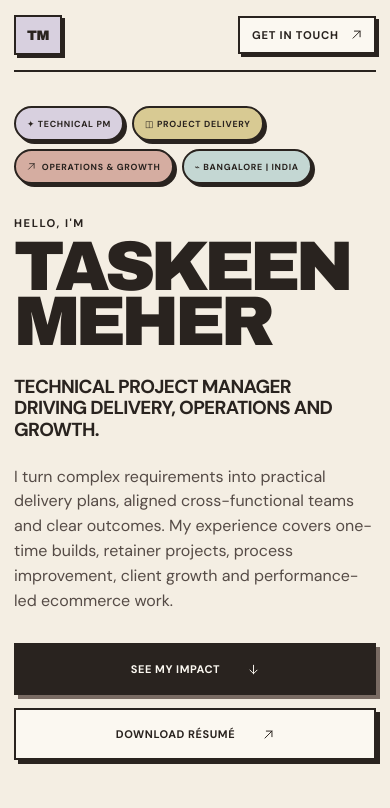
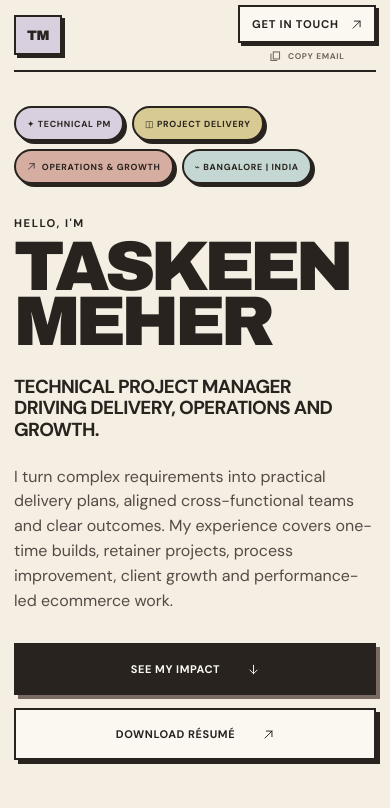
Before and after one commit to TaskeenMeher/taskeen-meher-portfolio, a React (Vite) app: page / in a window 390 px wide. Shown: the top 808 px of the page. Built offline with nearby package versions, Linux system fonts and the light colour scheme.

Commit message:
Add copy email actions

```diff
--- a/src/main.tsx
+++ b/src/main.tsx
@@ -1,4 +1,4 @@
-import { StrictMode, useEffect } from "react";
+import { StrictMode, useEffect, useState } from "react";
 import { createRoot } from "react-dom/client";
 import "./styles.css";
 import { setupParallax } from "./parallax";
@@ -271,6 +271,15 @@ function UpArrow() {
   );
 }
 
+function CopyIcon() {
+  return (
+    <svg className="copy-icon" viewBox="0 0 16 16" aria-hidden="true" focusable="false">
+      <rect x="5.5" y="2.5" width="8" height="9" />
+      <path d="M10.5 13.5h-8v-9" />
+    </svg>
+  );
+}
+
 function BrandGroup({ hidden = false }: { hidden?: boolean }) {
   return (
     <div aria-hidden={hidden || undefined}>
@@ -294,6 +303,34 @@ function BrandGroup({ hidden = false }: { hidden?: boolean }) {
 
 function App() {
   const base = import.meta.env.BASE_URL;
+  const [copyState, setCopyState] = useState<"idle" | "copied" | "failed">("idle");
+
+  const copyEmail = async () => {
+    const email = "taskeenmeher13@gmail.com";
+
+    try {
+      if (navigator.clipboard && window.isSecureContext) {
+        await navigator.clipboard.writeText(email);
+      } else {
+        const textArea = document.createElement("textarea");
+        textArea.value = email;
+        textArea.setAttribute("readonly", "");
+        textArea.style.position = "fixed";
+        textArea.style.opacity = "0";
+        document.body.append(textArea);
+        textArea.select();
+        const copied = document.execCommand("copy");
+        textArea.remove();
+        if (!copied) throw new Error("Copy command was unavailable");
+      }
+
+      setCopyState("copied");
+    } catch {
+      setCopyState("failed");
+    }
+
+    window.setTimeout(() => setCopyState("idle"), 1800);
+  };
 
   useEffect(() => {
     const cleanupParallax = setupParallax();
@@ -342,7 +379,18 @@ function App() {
             <a href="#case-studies">Case studies</a>
             <a href="#capabilities">Capabilities</a>
           </div>
-          <a className="nav-cta" href="mailto:taskeenmeher13@gmail.com">Get in touch <Arrow /></a>
+          <div className="nav-contact">
+            <a className="nav-cta" href="mailto:taskeenmeher13@gmail.com">Get in touch <Arrow /></a>
+            <button
+              className={`copy-email-link${copyState === "copied" ? " is-copied" : ""}`}
+              type="button"
+              onClick={copyEmail}
+              aria-live="polite"
+            >
+              <CopyIcon />
+              {copyState === "copied" ? "Copied" : copyState === "failed" ? "Try again" : "Copy email"}
+            </button>
+          </div>
         </nav>
       </header>
 
@@ -619,7 +667,18 @@ function App() {
           <div className="contact-bottom">
             <p>I&apos;d be glad to discuss technical project management, project delivery, operations, client programmes and growth roles across industries.</p>
             <div className="contact-actions">
-              <a className="button button-dark" href="mailto:taskeenmeher13@gmail.com">Email me <Arrow /></a>
+              <div className="email-actions">
+                <a className="button button-dark" href="mailto:taskeenmeher13@gmail.com">Email me <Arrow /></a>
+                <button
+                  className={`copy-email-link${copyState === "copied" ? " is-copied" : ""}`}
+                  type="button"
+                  onClick={copyEmail}
+                  aria-live="polite"
+                >
+                  <CopyIcon />
+                  {copyState === "copied" ? "Copied" : copyState === "failed" ? "Try again" : "Copy email"}
+                </button>
+              </div>
               <a className="button button-paper" href="https://www.linkedin.com/in/taskeen-meher-3aa365194" target="_blank" rel="noreferrer">LinkedIn <Arrow /></a>
             </div>
           </div>
--- a/src/styles.css
+++ b/src/styles.css
@@ -41,6 +41,7 @@ img { display: block; max-width: 100%; }
 .nav-center a { position: relative; }
 .nav-center a::after { content: ""; position: absolute; left: 0; bottom: -7px; width: 100%; height: 2px; background: currentColor; transform: scaleX(0); transform-origin: right; transition: transform .2s ease; }
 .nav-center a:hover::after { transform: scaleX(1); transform-origin: left; }
+.nav-contact { display: grid; justify-items: stretch; gap: 5px; }
 .nav-cta { display: inline-flex; align-items: center; gap: 20px; padding: 12px 16px; border: 2px solid var(--line); background: var(--white); box-shadow: 3px 3px 0 var(--ink); transition: transform .2s ease, box-shadow .2s ease; }
 .nav-cta:hover { transform: translate(2px, 2px); box-shadow: 2px 2px 0 var(--ink); }
 
@@ -60,11 +61,15 @@ img { display: block; max-width: 100%; }
 .hero h2 { margin: 32px 0 0; font-size: clamp(1.25rem, 2vw, 1.8rem); font-weight: 700; line-height: 1.15; letter-spacing: -.035em; text-transform: uppercase; }
 .hero-intro { max-width: 680px; margin: 24px 0 0; color: #554b46; font-size: clamp(1rem, 1.5vw, 1.2rem); line-height: 1.55; }
 .hero-actions { display: flex; flex-wrap: wrap; gap: 13px; margin-top: 30px; }
-.button { display: inline-flex; align-items: center; justify-content: center; gap: 28px; min-height: 52px; padding: 0 20px; border: 2px solid var(--line); text-decoration: none; text-transform: uppercase; letter-spacing: .05em; font-size: .69rem; font-weight: 700; box-shadow: 4px 4px 0 var(--ink); transition: transform .2s ease, box-shadow .2s ease, background .2s ease; }
+.button { display: inline-flex; align-items: center; justify-content: center; gap: 28px; min-height: 52px; padding: 0 20px; border: 2px solid var(--line); text-decoration: none; text-transform: uppercase; white-space: nowrap; letter-spacing: .05em; font-size: .69rem; font-weight: 700; box-shadow: 4px 4px 0 var(--ink); transition: transform .2s ease, box-shadow .2s ease, background .2s ease; }
 .button:hover { transform: translate(2px, 2px); box-shadow: 2px 2px 0 var(--ink); }
 .button-dark { background: var(--ink); color: var(--white); box-shadow: 4px 4px 0 #796b63; }
 .button-dark:hover { box-shadow: 2px 2px 0 #796b63; }
 .button-paper { background: var(--white); }
+.copy-icon { width: .78rem; height: .78rem; flex: 0 0 auto; overflow: visible; fill: none; stroke: currentColor; stroke-width: 1.35; }
+.copy-email-link { display: inline-flex; align-items: center; justify-content: center; gap: 6px; padding: 2px 4px; border: 0; background: transparent; color: var(--muted); font-family: inherit; font-size: .52rem; font-weight: 700; letter-spacing: .08em; line-height: 1.2; text-transform: uppercase; cursor: pointer; transition: color .2s ease; }
+.copy-email-link:hover { color: var(--ink); }
+.copy-email-link.is-copied { color: #3c735f; }
 
 .hero-portrait { position: relative; width: min(100%, 440px); margin: 6px auto 0; isolation: isolate; }
 .portrait-shadow { position: absolute; inset: 0; z-index: -2; border: 2px solid var(--line); border-radius: 27px 52px 36px 44px; }
@@ -267,7 +272,8 @@ h2 em { font-family: "Instrument Serif", Georgia, serif; font-weight: 400; text-
 .contact h2 { position: relative; z-index: 1; max-width: 1100px; }
 .contact-bottom { position: relative; z-index: 1; display: flex; justify-content: space-between; align-items: end; gap: 50px; margin-top: 44px; }
 .contact-bottom > p { max-width: 520px; margin: 0; color: #534a45; line-height: 1.7; }
-.contact-actions { display: flex; flex-wrap: wrap; gap: 12px; }
+.contact-actions { display: flex; flex-wrap: wrap; align-items: flex-start; justify-content: flex-end; gap: 12px; }
+.email-actions { display: grid; gap: 7px; }
 
 .footer { display: grid; grid-template-columns: auto 1fr auto auto; align-items: center; gap: 30px; padding: 30px 0 38px; border-top: 2px solid var(--line); color: var(--muted); font-size: .64rem; }
 .footer p { margin: 0; }
@@ -372,6 +378,7 @@ h2 em { font-family: "Instrument Serif", Georgia, serif; font-weight: 400; text-
   .contact-kicker { margin-bottom: 44px; }
   .contact-bottom { display: grid; gap: 34px; margin-top: 42px; }
   .contact-actions { display: grid; }
+  .email-actions { display: grid; }
   .footer { grid-template-columns: auto 1fr; }
   .footer p:nth-of-type(1) { text-align: right; }
   .footer p:nth-of-type(2) { grid-column: 1 / -1; }
```
